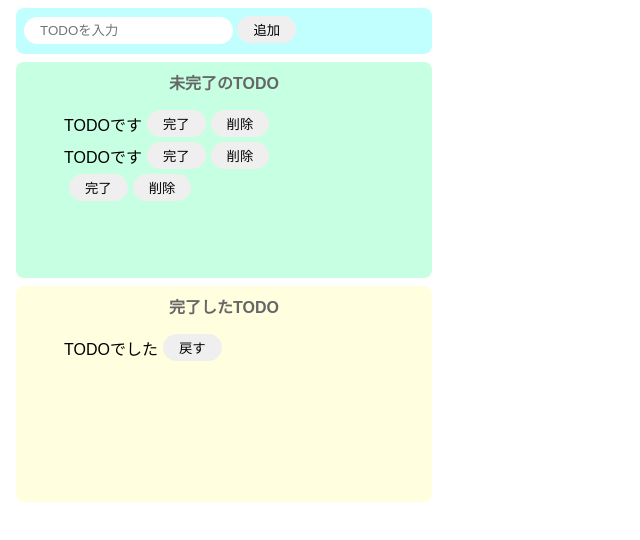
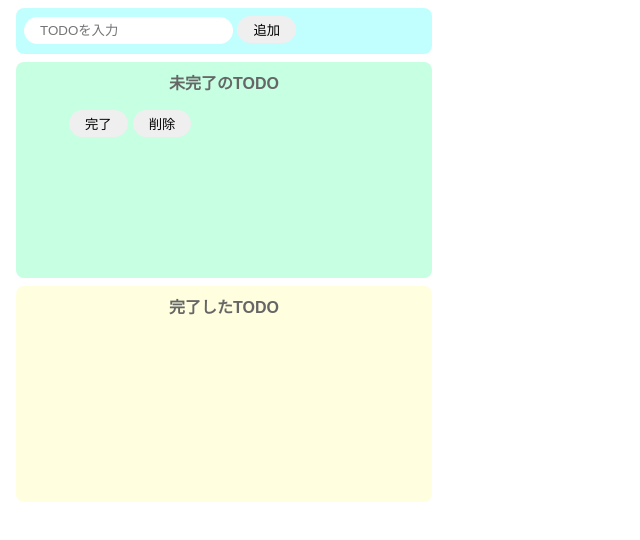
Before and after one commit to yuki-tomioka/udemy-react-primer-from-modern-js_to-do-app-vanilla-js, a website built with Parcel: page index.html in a window 1280 px wide. Both pictures are taken after a click on the button "追加". Shown: the whole page, without its empty margins (0-640 px from the left). Built offline with nearby package versions, Linux system fonts and the light colour scheme.

Commit message:
完了タスクを戻す

```diff
--- a/index.html
+++ b/index.html
@@ -12,27 +12,11 @@
     </div>
     <div class="incomplete-area">
       <p class="title">未完了のTODO</p>
-      <ul id="incomplete-list">
-        <li class="list-item">
-          <div>TODOです</div>
-          <button>完了</button>
-          <button>削除</button>
-        </li>
-        <li class="list-item">
-          <div>TODOです</div>
-          <button>完了</button>
-          <button>削除</button>
-        </li>
-      </ul>
+      <ul id="incomplete-list"></ul>
     </div>
     <div class="complete-area">
       <p class="title">完了したTODO</p>
-      <ul id="complete-list">
-        <li class="list-item">
-          <div>TODOでした</div>
-          <button>戻す</button>
-        </li>
-      </ul>
+      <ul id="complete-list"></ul>
     </div>
     <script src="src/index.js"></script>
   </body>
--- a/src/index.js
+++ b/src/index.js
@@ -5,13 +5,23 @@ const onClickAdd = () => {
   const inputText = document.getElementById("add-text").value;
   document.getElementById("add-text").value = "";
 
+  createIncompleteList(inputText);
+};
+
+// 未完了リストから指定の要素を削除
+const deleteFromInmompleteList = (target) => {
+  document.getElementById("incomplete-list").removeChild(target);
+};
+
+// 未完了リストに追加する関数
+const createIncompleteList = (text) => {
   // li作成
   const li = document.createElement("li");
   li.className = "list-item";
 
   // div作成
   const div = document.createElement("div");
-  div.innerText = inputText;
+  div.innerText = text;
 
   // button（完了）タグ作成
   const completeButton = document.createElement("button");
@@ -36,6 +46,15 @@ const onClickAdd = () => {
     // buttonタグ作成
     const backButton = document.createElement("button");
     backButton.innerText = "戻す";
+    backButton.addEventListener("click", () => {
+      // 押された戻すボタンの親タグ（li）を完了リストから削除
+      const deleteTarget = backButton.parentNode;
+      document.getElementById("complete-list").removeChild(deleteTarget);
+
+      // テキスト取得
+      const text = backButton.parentNode.firstElementChild.innerText;
+      createIncompleteList(text);
+    });
 
     // liタグの子要素に各要素を設定
     addTarget.appendChild(div);
@@ -62,11 +81,6 @@ const onClickAdd = () => {
   document.getElementById("incomplete-list").appendChild(li);
 };
 
-// 未完了リストから指定の要素を削除
-const deleteFromInmompleteList = (target) => {
-  document.getElementById("incomplete-list").removeChild(target);
-};
-
 document
   .getElementById("add-button")
   .addEventListener("click", () => onClickAdd());
```
